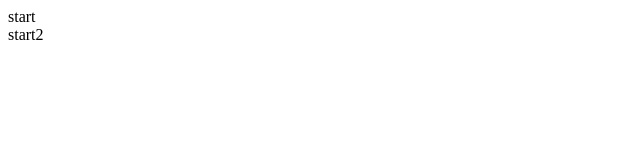
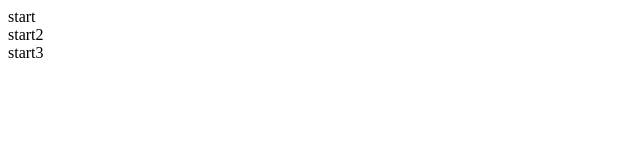
Before and after one commit to Maloxolka/lb1_git, a plain HTML site: page index.html in a window 1280 px wide. Shown: the full height of the page, 0-640 px from the left. Drawn offline with Linux system fonts and the light colour scheme.

Commit message:
modified index.html with edit msg
commit 6 body

```diff
--- a/index.html
+++ b/index.html
@@ -7,5 +7,6 @@
 <body>
 	<div>start</div>
 	<div>start2</div>
+	<div>start3</div>
 </body>
 </html>
```
